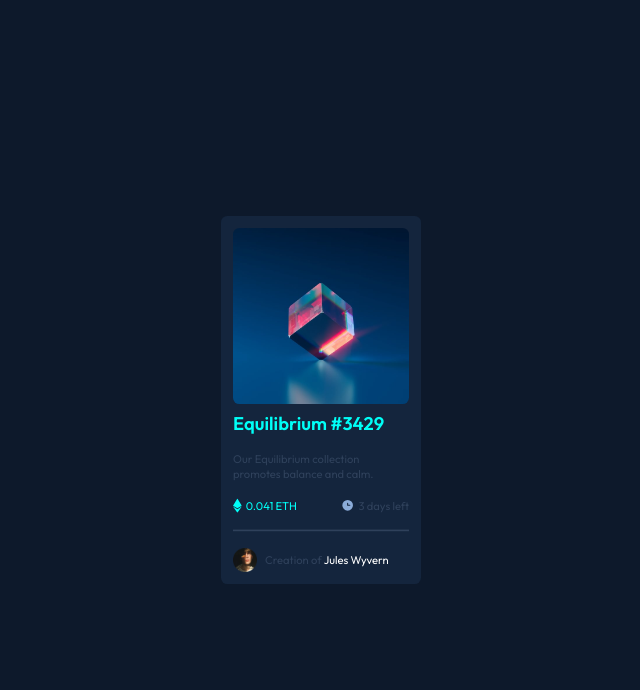
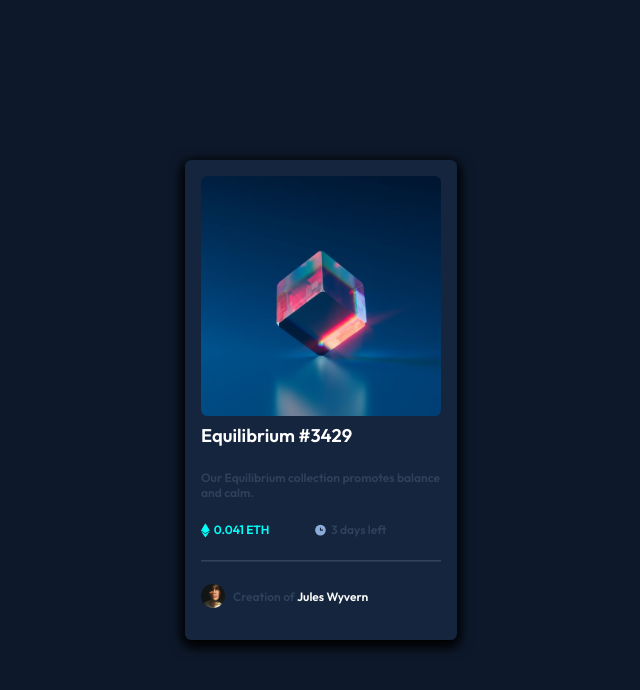
Before and after one commit to chewrob/nft-preview-card, a plain HTML site: page index.html in a window 1280 px wide. Shown: the whole page, without its empty margins (319-959 px from the left). Drawn offline with Linux system fonts and the light colour scheme.

Commit message:
try to adjust size of the card to fit with the challenge

```diff
--- a/styles.css
+++ b/styles.css
@@ -24,19 +24,21 @@ body {
     display: grid;
     place-items: center;
     min-height: 100vh;
-    font-size: 1.4rem;
+    font-size: 1.5rem;
     background-color: var(--very-dark-blue-main);
     color: var(--very-dark-blue-line);
-    font-weight: 500;
+    font-weight: 600;
 
 }
 
 main {
-    width: 250px;
+    max-width: 340px;
+    height: 600px;
     background-color: var(--very-darkblue-card);
     border-radius: var(--border-radius);
-    padding: 1.5rem;
+    padding: 2.0rem;
     transform: scale(.8);
+    box-shadow: 0px 5px 15px 5px #000000;
 }
 
 .img-top {
@@ -77,7 +79,7 @@ main {
 }
 
 .card-title {
-    color: var(--Cyan);
+    color: var(--white);
     font-size: 2.3rem;
 }
 
@@ -85,7 +87,7 @@ main {
     display: flex;
     flex-direction: column;
     justify-content: space-between;
-    height: 200px;
+    height: 230px;
     margin-top: 10px;
 }
 
```
